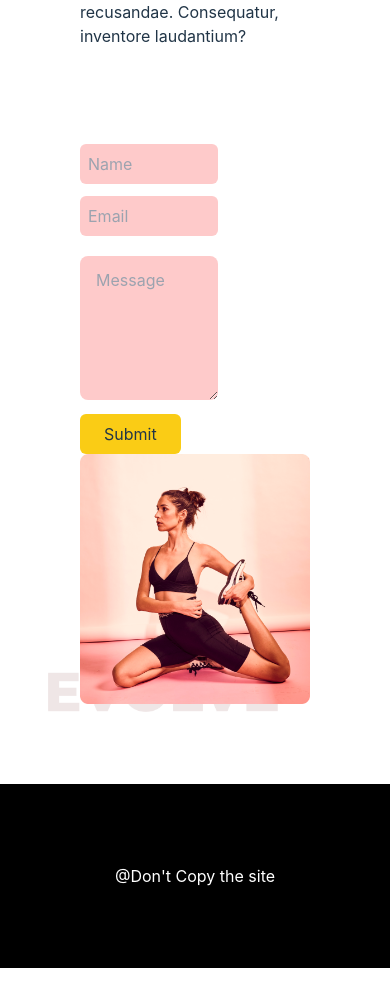
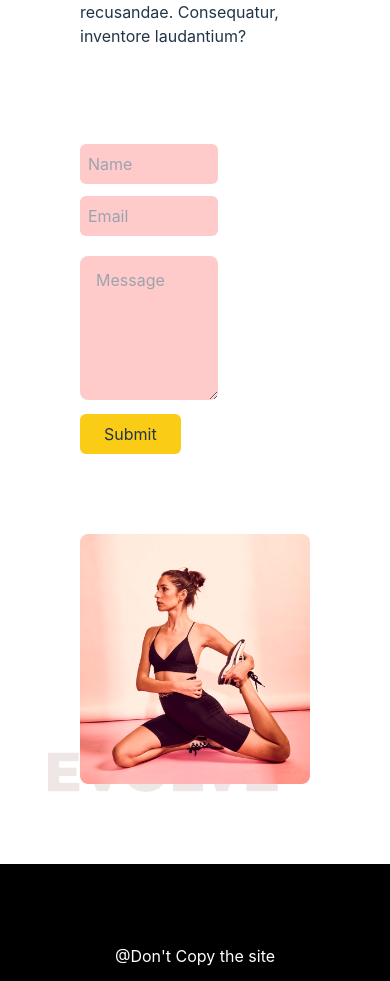
Before and after one commit to Flocky05/GymGirl, a React (Vite) app: page / in a window 390 px wide. Shown: the part 4269-5250 px from the top of the page. Built offline with nearby package versions, Linux system fonts and the light colour scheme.

Commit message:
update contact section

```diff
--- a/src/component/Contact/Contact.jsx
+++ b/src/component/Contact/Contact.jsx
@@ -6,7 +6,7 @@ const Contact = () => {
         <div className="p-20">
             <h2 className="text-3xl font-bold uppercase py-4"> <span className="text-pink-500">Join now </span> to get in shape</h2>
             <p>Lorem ipsum dolor sit amet consectetur adipisicing elit. Omnis doloremque modi, voluptate aut quis quisquam tempora incidunt laudantium obcaecati repellendus voluptatibus tempore esse quas eveniet unde recusandae. Consequatur, inventore laudantium?</p>
-            <div className="grid grid-cols-1 lg:grid-cols-2 justify-items-center mt-20">
+            <div className="lg:flex justify-center  mt-20">
                 <form action="">
                     <input type="text" placeholder="Name" className="bg-red-200 py-2 rounded-md w-3/5 p-2 mt-4"/>
                     <input type="text" placeholder="Email" className="bg-red-200 py-2 rounded-md w-3/5 my-3 p-2"/>
@@ -14,7 +14,7 @@ const Contact = () => {
                     <br />
                     <button className="bg-yellow-400 px-6 py-2 rounded-md">Submit</button>
                 </form>
-                <div className="relative">
+                <div className="relative mt-20 lg:mt-0">
                     <img src={img} alt="" />
                     <img  className="absolute -mt-8 -ml-8 -z-10 w-max" src={img2} alt="" />
                 </div>
```
